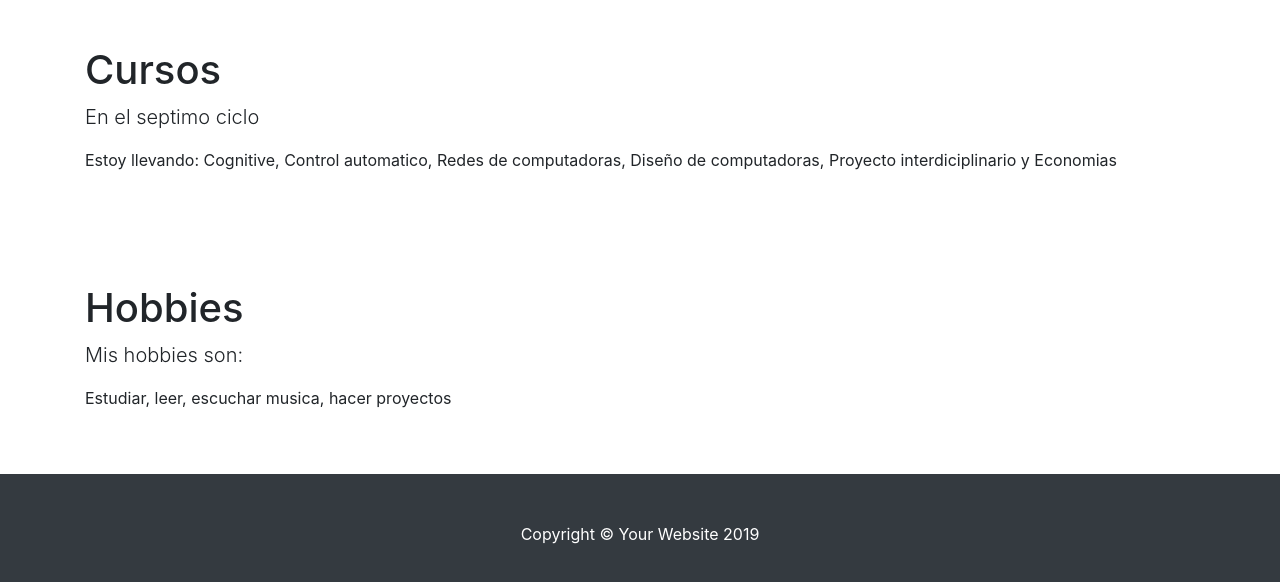
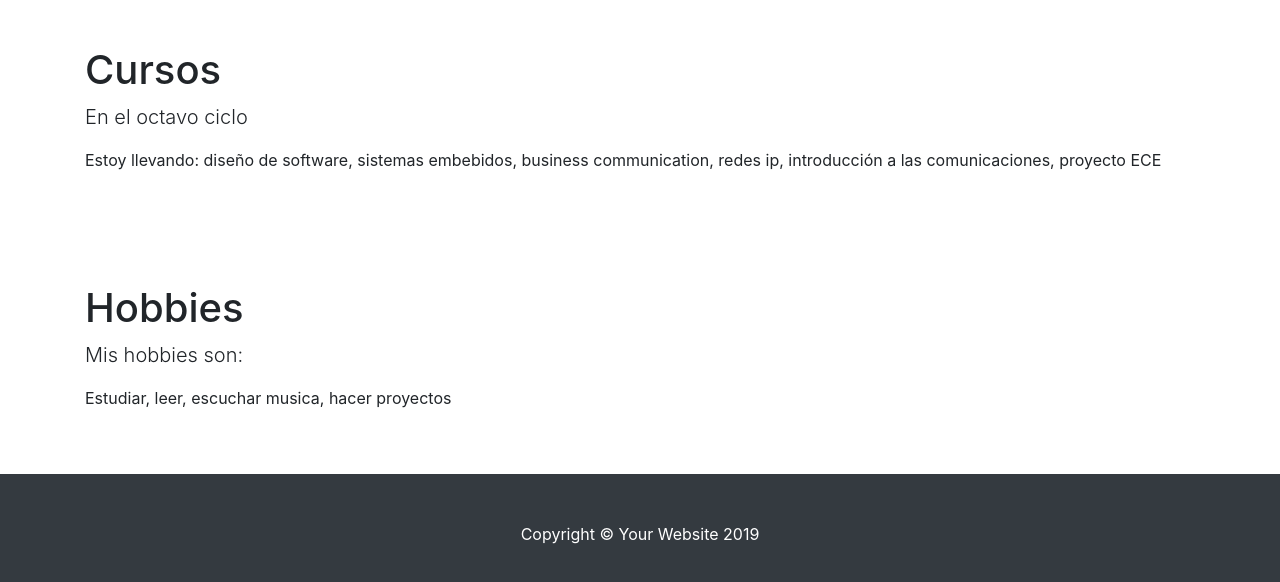
Before and after one commit to victorcavero/lab1, a website: page index.html in a window 1280 px wide. Shown: the part 988-1570 px from the top of the page. Drawn offline with Linux system fonts and the light colour scheme.

Commit message:
first git

```diff
--- a/index.html
+++ b/index.html
@@ -72,8 +72,8 @@
   <section class="py-5">
     <div class="container">
       <h1>Cursos</h1>
-      <p class="lead">En el septimo ciclo</p>
-      <p>Estoy llevando: Cognitive, Control automatico, Redes de computadoras, Diseño de computadoras, Proyecto interdiciplinario y Economias</p>
+      <p class="lead">En el octavo ciclo</p>
+      <p>Estoy llevando: diseño de software, sistemas embebidos, business communication, redes ip, introducción a las comunicaciones, proyecto ECE</p>
     </div>
   </section>
 
```
Also changed, not shown: 1 other file.
